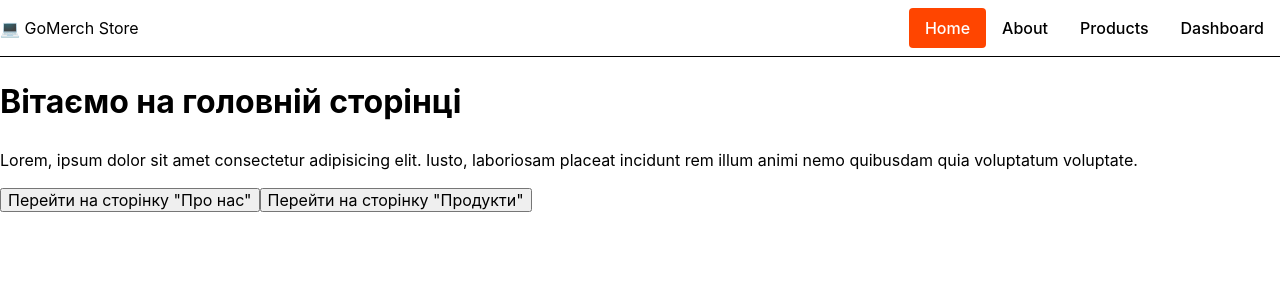
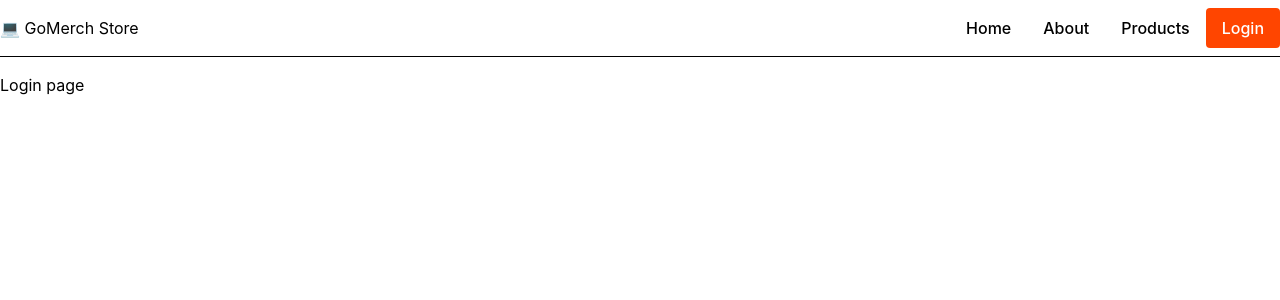
Before and after one commit to dvankevich/react-five, a React (Vite) app: page /login in a window 1280 px wide. Before the commit this address led to /. Shown: the top 300 px of the page. Built offline with nearby package versions, Linux system fonts and the light colour scheme.

Commit message:
add Dashboard and Login page

```diff
--- a/src/components/App.jsx
+++ b/src/components/App.jsx
@@ -2,7 +2,6 @@ import { Suspense, lazy } from 'react';
 import { Routes, Route } from 'react-router-dom';
 import NotFound from '../pages/NotFound';
 import { AppBar } from './AppBar/AppBar';
-import { Dashboard } from '../pages/Dashboard';
 import css from './App.module.css';
 
 const Home = lazy(() => import('../pages/Home'));
@@ -12,6 +11,8 @@ const Products = lazy(() => import('../pages/Products'));
 const Mission = lazy(() => import('./Mission/Mission'));
 const Team = lazy(() => import('./Team/Team'));
 const Reviews = lazy(() => import('./Reviews/Reviews'));
+const Login = lazy(() => import('../pages/Login'));
+const Dashboard = lazy(() => import('../pages/Dashboard'));
 
 export const App = () => {
   return (
@@ -29,6 +30,7 @@ export const App = () => {
           <Route path="/products" element={<Products />} />
           <Route path="/products/:id" element={<ProductDetails />} />
           <Route path="/dashboard" element={<Dashboard />} />
+          <Route path="/login" element={<Login />} />
           <Route path="*" element={<NotFound />} />
         </Routes>
       </Suspense>
--- a/src/components/AppBar/AppBar.jsx
+++ b/src/components/AppBar/AppBar.jsx
@@ -1,12 +1,14 @@
 import { NavLink } from 'react-router-dom';
 import clsx from 'clsx';
 import css from './AppBar.module.css';
+import { useUser } from '../../context/userContext';
 
 const buildLinkClass = ({ isActive }) => {
   return clsx(css.link, isActive && css.active);
 };
 
 export const AppBar = () => {
+  const { isLoggedIn } = useUser();
   return (
     <header className={css.header}>
       <NavLink to="/" className={css.logo}>
@@ -26,9 +28,15 @@ export const AppBar = () => {
         <NavLink to="/products" className={buildLinkClass}>
           Products
         </NavLink>
-        <NavLink to="/dashboard" className={buildLinkClass}>
-          Dashboard
-        </NavLink>
+        {isLoggedIn ? (
+          <NavLink to="/dashboard" className={buildLinkClass}>
+            Dashboard
+          </NavLink>
+        ) : (
+          <NavLink to="/login" className={buildLinkClass}>
+            Login
+          </NavLink>
+        )}
       </nav>
     </header>
   );
--- a/src/context/userContext.jsx
+++ b/src/context/userContext.jsx
@@ -5,8 +5,8 @@ const userContext = createContext();
 export const useUser = () => useContext(userContext);
 
 export const UserProvider = ({ children }) => {
-  const [isLoggedIn, setIsLoggedIn] = useState(true);
-  //const [isLoggedIn, setIsLoggedIn] = useState(false);
+  //const [isLoggedIn, setIsLoggedIn] = useState(true);
+  const [isLoggedIn, setIsLoggedIn] = useState(false);
   const [username, setUsername] = useState(null);
 
   const logIn = () => {
--- a/src/pages/Dashboard.jsx
+++ b/src/pages/Dashboard.jsx
@@ -2,7 +2,7 @@ import { use } from 'react';
 import { Navigate } from 'react-router-dom';
 import { useUser } from '../context/userContext';
 
-export const Dashboard = () => {
+const Dashboard = () => {
   const { isLoggedIn } = useUser();
 
   if (!isLoggedIn) {
@@ -11,3 +11,5 @@ export const Dashboard = () => {
 
   return <h1>Ласкаво просимо в особистий кабінет</h1>;
 };
+
+export default Dashboard;
--- /dev/null
+++ b/src/pages/Login.jsx
@@ -0,0 +1,5 @@
+const Login = () => {
+  return <div>Login page</div>;
+};
+
+export default Login;
```
